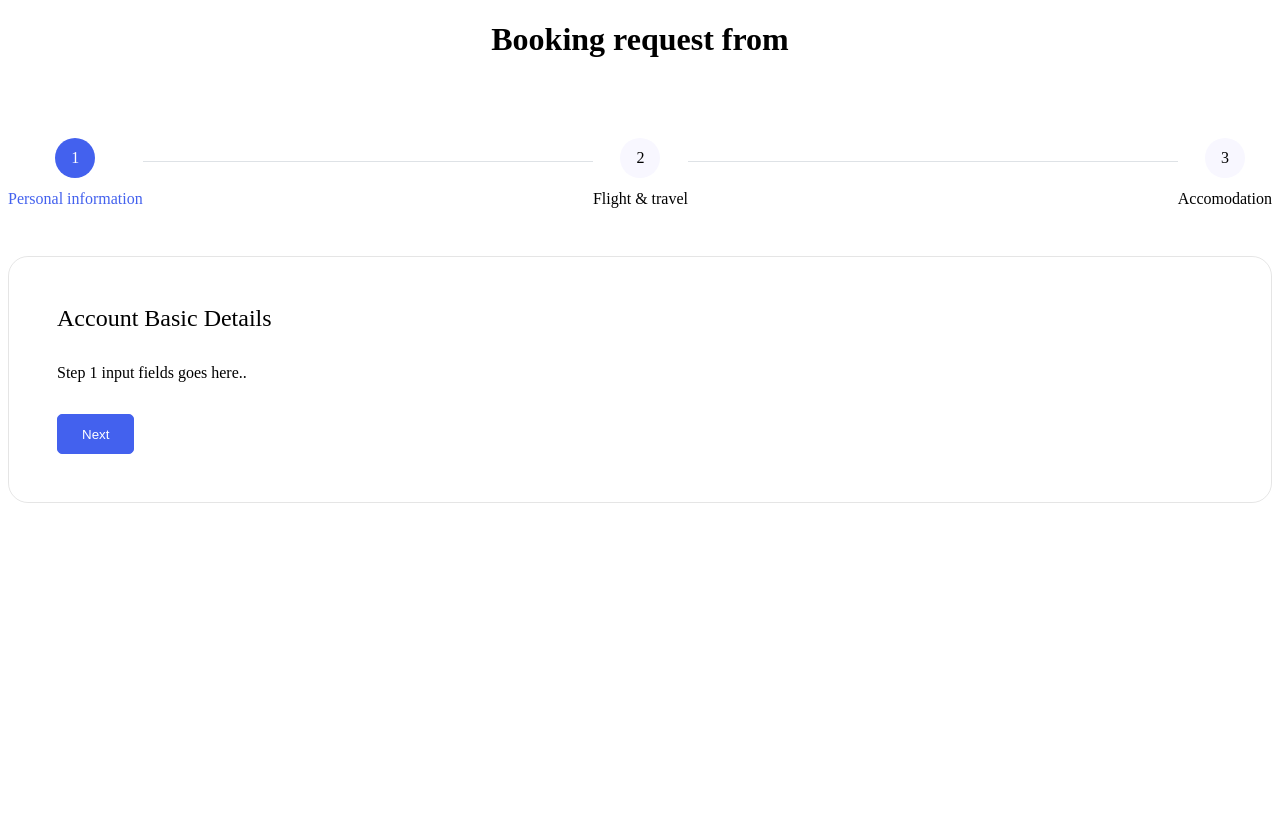
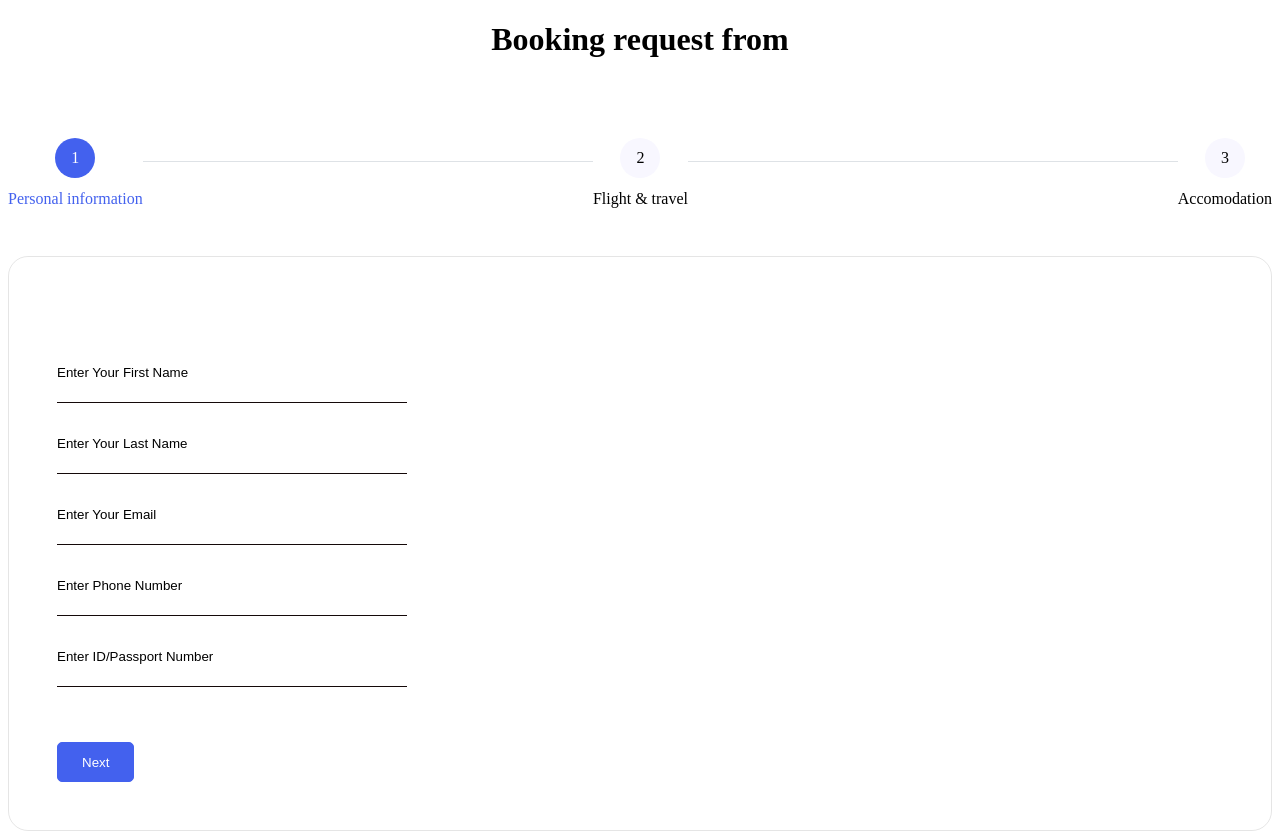
Before and after one commit to tkxwaweru/Travel-Agency-System, a PHP site: page /booking-request.html in a window 1280 px wide. Before the commit the page ends 503 px from the top, so only its background shows below. Run offline with PHP 8.4, Linux system fonts and the light colour scheme.

Commit message:
Add files via upload

```diff
--- a/Client-Interfaces/booking-request.css
+++ b/Client-Interfaces/booking-request.css
@@ -154,3 +154,18 @@ ul.form-stepper li a .form-stepper-circle {
 .form-stepper a {
   cursor: default;
 }
+#input-text{
+  width: 30%;
+  height: 40px;
+  padding:10px 0;
+  margin:5px 0;
+  border-left:0;
+  border-top:0;
+  border-right:0;
+  border-bottom: 1px solid rgb(20, 9, 9);
+  outline:none;
+  background: transparent;
+}
+::placeholder{
+  color: black;
+}
--- a/Client-Interfaces/booking-request.html
+++ b/Client-Interfaces/booking-request.html
@@ -43,10 +43,24 @@
           <form id="userAccountSetupForm" name="userAccountSetupForm" enctype="multipart/form-data" method="POST">
               <!-- Step 1 Content -->
               <section id="step-1" class="form-step">
-                  <h2 class="font-normal">Account Basic Details</h2>
+
                   <!-- Step 1 input fields -->
                   <div class="mt-3">
-                      Step 1 input fields goes here..
+                    <form action="" class="personal-info" id="personal">
+
+
+                        <input type="text" name="fname" id="input-text" placeholder="Enter Your First Name" required><br>
+
+                        <input type="text" name="lname" id="input-text" placeholder="Enter Your Last Name" required><br>
+
+                        <input type="email" name="email" id="input-text" placeholder="Enter Your Email" required><br>
+
+                        <input type="number" name="phone-number" id="input-text" placeholder="Enter Phone Number" required><br>
+
+                        <input type="text" name="identification" id="input-text" placeholder="Enter ID/Passport Number" required><br><br>
+
+
+                    </form>
                   </div>
                   <div class="mt-3">
                       <button class="button btn-navigate-form-step" type="button" step_number="2">Next</button>
@@ -54,10 +68,45 @@
               </section>
               <!-- Step 2 Content, default hidden on page load. -->
               <section id="step-2" class="form-step d-none">
-                  <h2 class="font-normal">Social Profiles</h2>
+
                   <!-- Step 2 input fields -->
                   <div class="mt-3">
-                      Step 2 input fields goes here..
+                    <form action="" class="flight-info" id="flight">
+
+
+                           <select name="flight-type" id="input-text">
+                            <option hidden selected>Flight Type</option>
+                            <option value="One way">One Way</option>
+                            <option value="Round Trip">Round Trip</option>
+                           </select><br>
+
+
+
+
+                        <input type="text" name="destination" id="input-text" placeholder="City from?" required><br>
+
+                        <input type="text" name="destination" id="input-text" placeholder="City to?" required><br>
+
+
+
+                        <select name="class"  id="input-text">
+                            <option hidden selected>Flight Class</option>
+                            <option value="1st Class">1st Class</option>
+                            <option value="Business">Business Class</option>
+                            <option value="Economy">Economy Class</option>
+                        </select><br>
+
+                        <input type="number" name="adults" placeholder="How many adults? (18+)" id="input-text"><br>
+
+                        <input type="number" name="children" placeholder="How many children? (4-17)" id="input-text"><br>
+
+                        <input type="number" name="infants" placeholder="How many infants? (0-3)" id="input-text"><br>
+                        <label for="depart">Depart Date</label>
+                        <input type="date" name="depart" id="input-text" style="width:15%; margin-left:8%;" required><br>
+                        <label for="return">Return Date</label>
+                        <input type="date" name="return" id="input-text"  style="width:15%; margin-left:8%;" required><br><br>
+
+                    </form>
                   </div>
                   <div class="mt-3">
                       <button class="button btn-navigate-form-step" type="button" step_number="1">Prev</button>
@@ -66,10 +115,64 @@
               </section>
               <!-- Step 3 Content, default hidden on page load. -->
               <section id="step-3" class="form-step d-none">
-                  <h2 class="font-normal">Personal Details</h2>
+
                   <!-- Step 3 input fields -->
                   <div class="mt-3">
-                      Step 3 input fields goes here..
+                    <form action=""class="accomodation-info" id="accomodation" >
+
+
+                        <select name="accomodation-type" id="input-text">
+                            <option value="accomodation-type" hidden selected>Accomodation Type</option>
+                            <option value="AirBnB">AirBnB</option>
+                            <option value="Hotel">Hotel</option>
+                        </select><br>
+
+                        <input type="number" name="rooms" id="input-text" placeholder="How many rooms"><br>
+
+                        <select name="type-of-room"  id="input-text">
+                            <option value="Standard" hidden selected>Type Of Room</option>
+                            <option value="Standard">Standard</option>
+                            <option value="Executive">Executive</option>
+                        </select><br>
+
+                        <select name="food"  id="input-text">
+                            <option value="breakfast and lunch"hidden selected>Meal Plan</option>
+                            <option value="breakfast and lunch">Breakfast & Lunch</option>
+                            <option value="breakfast and dinner">Breakfast & Dinner</option>
+                            <option value="breakfast, lunch and dinner">Breakfast, Lunch and Dinner</option>
+                        </select><br>
+
+                        <select name="transport" id="input-text">
+                            <option hidden selected>Mode Of Transport</option>
+                            <option value="Taxi">Taxi</option>
+                            <option value="Van">Van</option>
+                        </select><br>
+
+                         <select name="type-of-bed" id="input-text">
+                            <option hidden selected>Type Of Bed</option>
+                            <option value="single">Single</option>
+                            <option value="double">Double</option>
+                         </select> <br>
+
+
+                       <select name="hotel-type" id="input-text">
+                        <option hidden selected>Hotel Type</option>
+                        <option value="1 star">1 Star</option>
+                        <option value="2 Star">2 Star</option>
+                        <option value="3 Star">3 Star</option>
+                        <option value="4 Star">4 Star</option>
+                        <option value="5 Star">5 Star</option>
+                       </select><br>
+
+                        <select name="description" id="input-text">
+                            <option hidden selected>Room Description</option>
+                            <option value="rescription">Besides the Beach</option>
+                            <option value="rescription">Has good view</option>
+                            <option value="rescription">Quiet place</option>
+                        </select><br>
+
+                    </form>
+
                   </div>
                   <div class="mt-3">
                       <button class="button btn-navigate-form-step" type="button" step_number="2">Prev</button>
```
